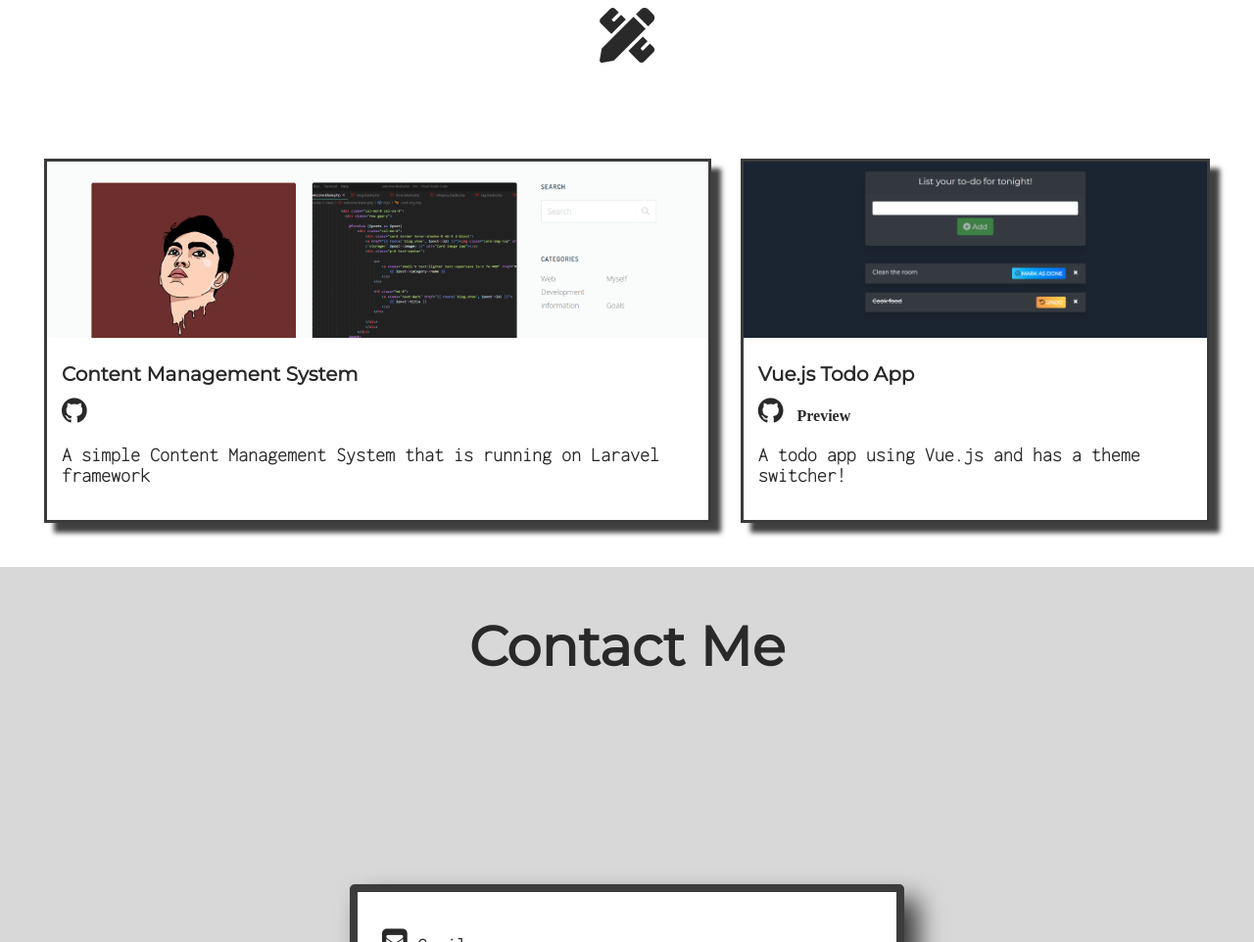
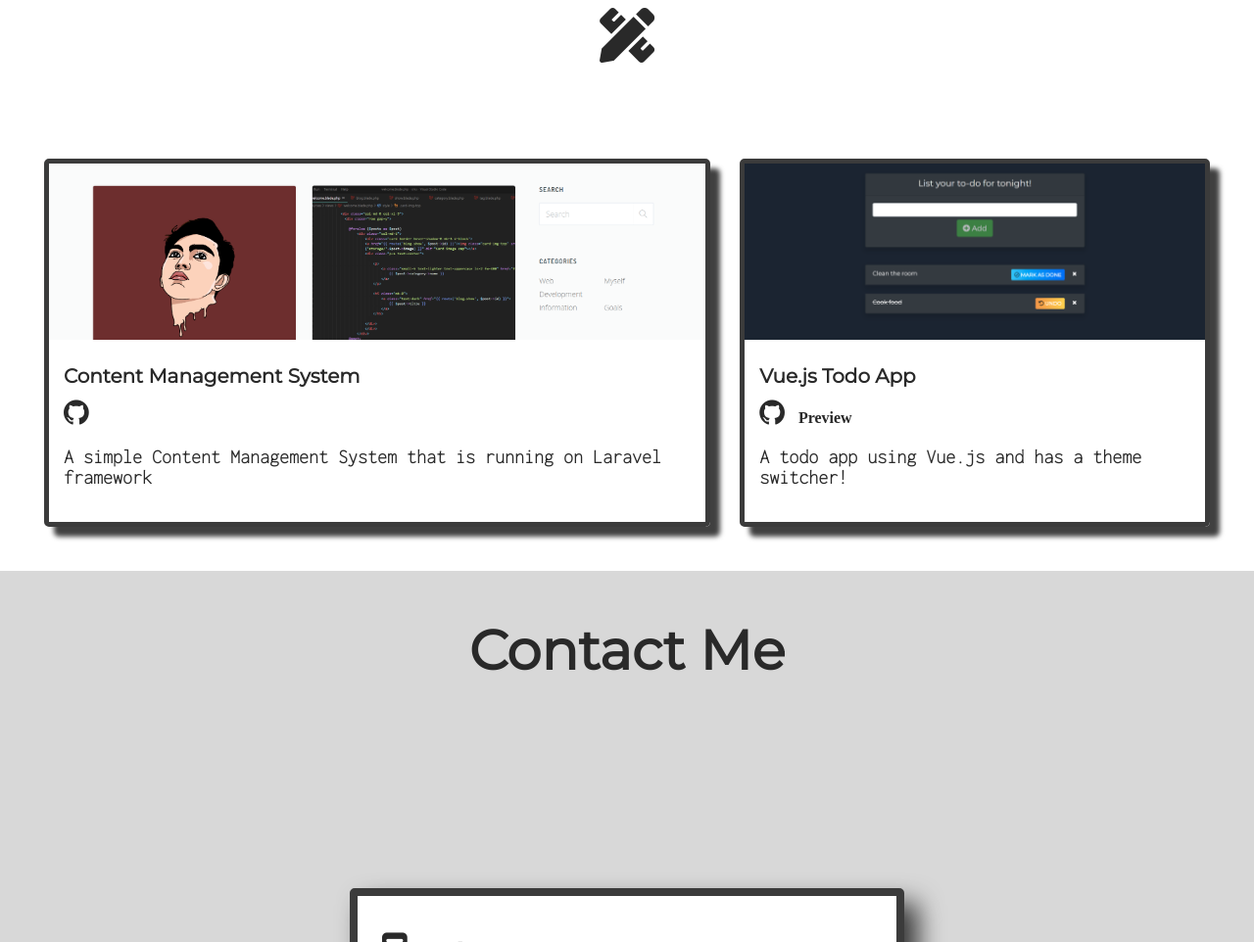
Before and after one commit to charles3399/portfolio, a plain HTML site: page index.html in a window 1280 px wide. Shown: the part 1146-2108 px from the top of the page at 98% size. Drawn offline with Linux system fonts and the light colour scheme.

Commit message:
border radius added to post class

```diff
--- a/css/main.css
+++ b/css/main.css
@@ -318,7 +318,8 @@ h6 { font-size: 16px;}
 }
 
 .post{
-    border: 3px solid var(--borderColor);
+    border: 5px solid var(--borderColor);
+    border-radius: 5px;
     margin: 15px;
 
     -webkit-box-shadow: 10px 10px 5px 0px rgba(0,0,0,0.75);
```
